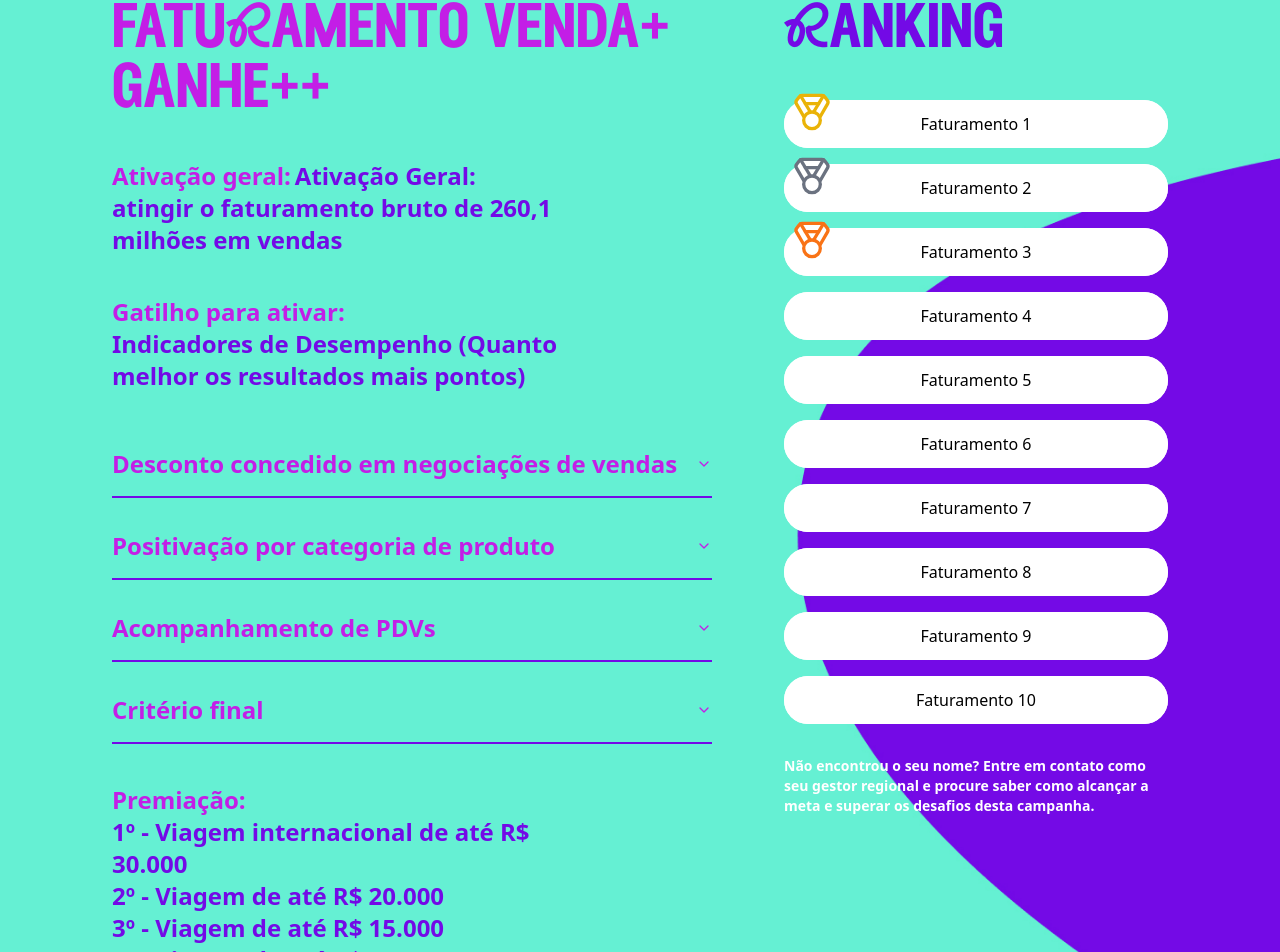
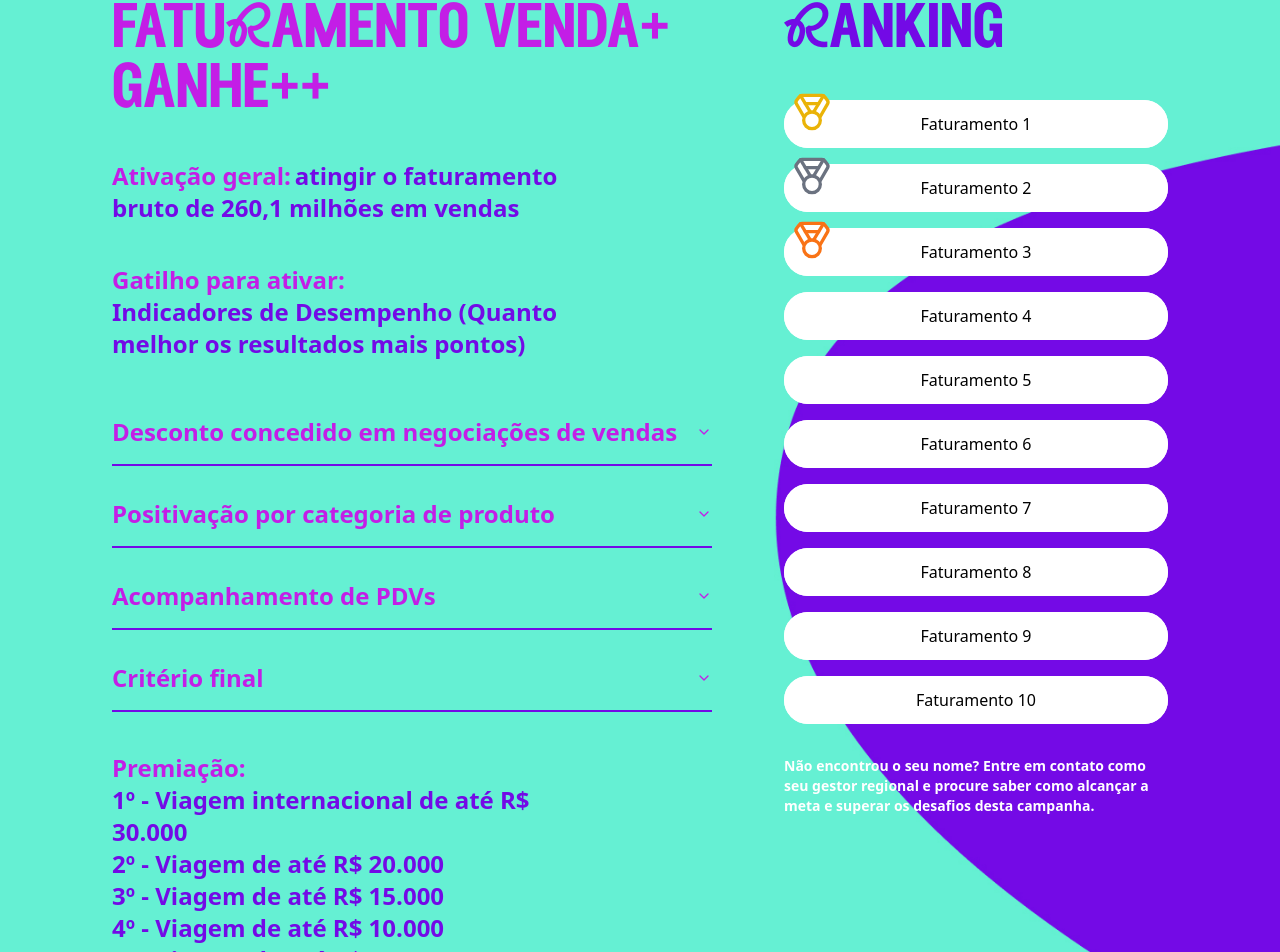
Before and after one commit to guimaya/animativa, a Next.js app: page / in a window 1280 px wide. Shown: the part 3079-4031 px from the top of the page. Built offline with nearby package versions, Linux system fonts and the light colour scheme.

Commit message:
adjustment

```diff
--- a/src/components/faturamento-section.tsx
+++ b/src/components/faturamento-section.tsx
@@ -17,7 +17,7 @@ export default function FaturamentoSection() {
           <div className="space-y-10 px-2 text-2xl font-semibold text-custom-purple sm:px-0 [&_b]:mr-1 [&_b]:text-custom-pink sm:[&_p]:w-2/3">
             <p>
               <b>Ativação geral:</b>
-              Ativação Geral: atingir o faturamento bruto de 260,1 milhões em vendas
+              atingir o faturamento bruto de 260,1 milhões em vendas
             </p>
             <p>
               <b>Gatilho para ativar:</b>
```
